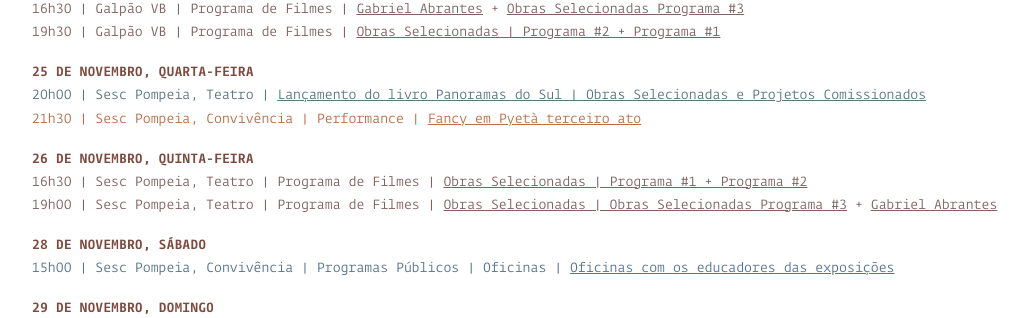
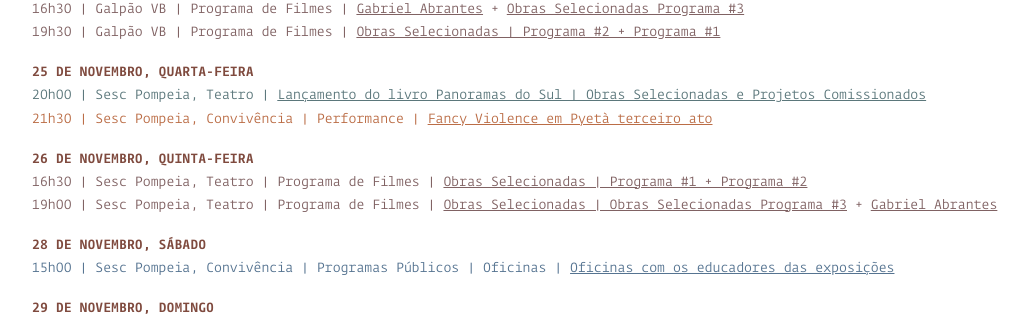
Before and after one commit to eduardo-haddad/19festival, a PHP site: page /agenda.php in a window 1280 px wide. Shown: the part 3938-4256 px from the top of the page, without its empty margins (109-1138 px from the left). Run offline with PHP 8.4, Linux system fonts and the light colour scheme; some libraries are stand-ins or nearby versions.

Commit message:
alteraçao nome performance fancy violence

```diff
--- a/agenda.php
+++ b/agenda.php
@@ -312,7 +312,7 @@
                     <ol>
                     <li>25 de novembro, quarta-feira</li>
                     <li class="agenda-publicacao">20h00 | Sesc Pompeia, Teatro | <a href="publicacoes.php#festival/selecionados" target="_blank" class="link">Lançamento do livro Panoramas do Sul | Obras Selecionadas e Projetos Comissionados</a></li>
-                    <li class="agenda-performance">21h30 | Sesc Pompeia, Convivência | Performance | <a href="performances.php#fancy" target="_blank" class="link">Fancy em Pyetà terceiro ato</a></li>
+                    <li class="agenda-performance">21h30 | Sesc Pompeia, Convivência | Performance | <a href="performances.php#fancy" target="_blank" class="link">Fancy Violence em Pyetà terceiro ato</a></li>
                     </ol>
                     <ol>
                     <li>26 de novembro, quinta-feira</li>
@@ -564,7 +564,7 @@
                     <ol>
                     <li>November 25, Wednesday</li>
                     <li class="agenda-publicacao">08:00pm | Sesc Pompeia, Teatro | Book launch |  <a href="publicacoes.php#festival/selecionados" target="_blank" class="link">Southern Panoramas | Selected Artworks and Commissioned Projects</a></li>
-                    <li class="agenda-performance">09:30pm | Sesc Pompeia, Convivência | Performance | <a href="performances.php#fancy" target="_blank" class="link">Fancy em Pyetà terceiro ato</a></li>
+                    <li class="agenda-performance">09:30pm | Sesc Pompeia, Convivência | Performance | <a href="performances.php#fancy" target="_blank" class="link">Fancy Violence em Pyetà terceiro ato</a></li>
                     </ol>
                     <ol>
                     <li>November 26, Thursday</li>
```
